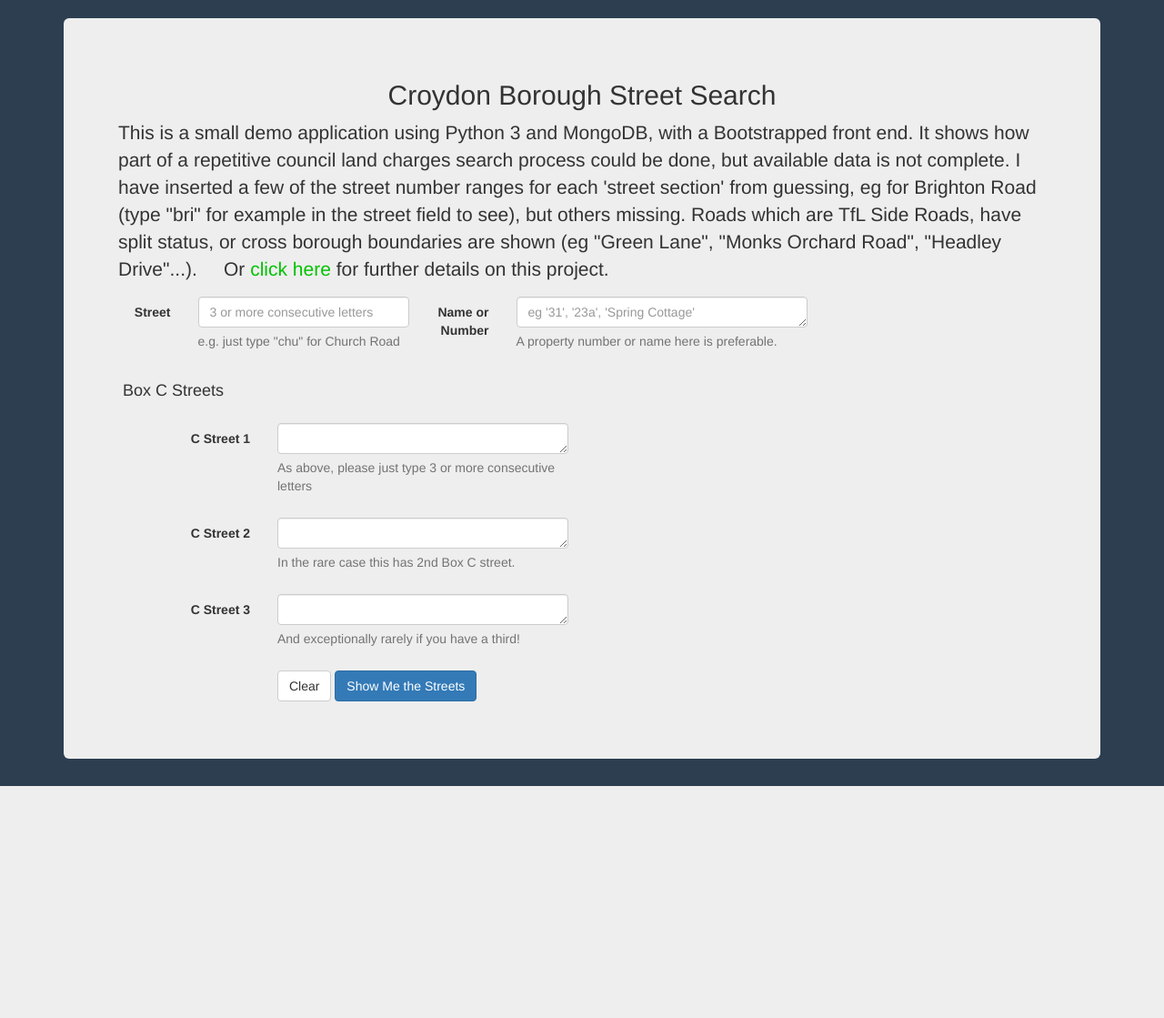
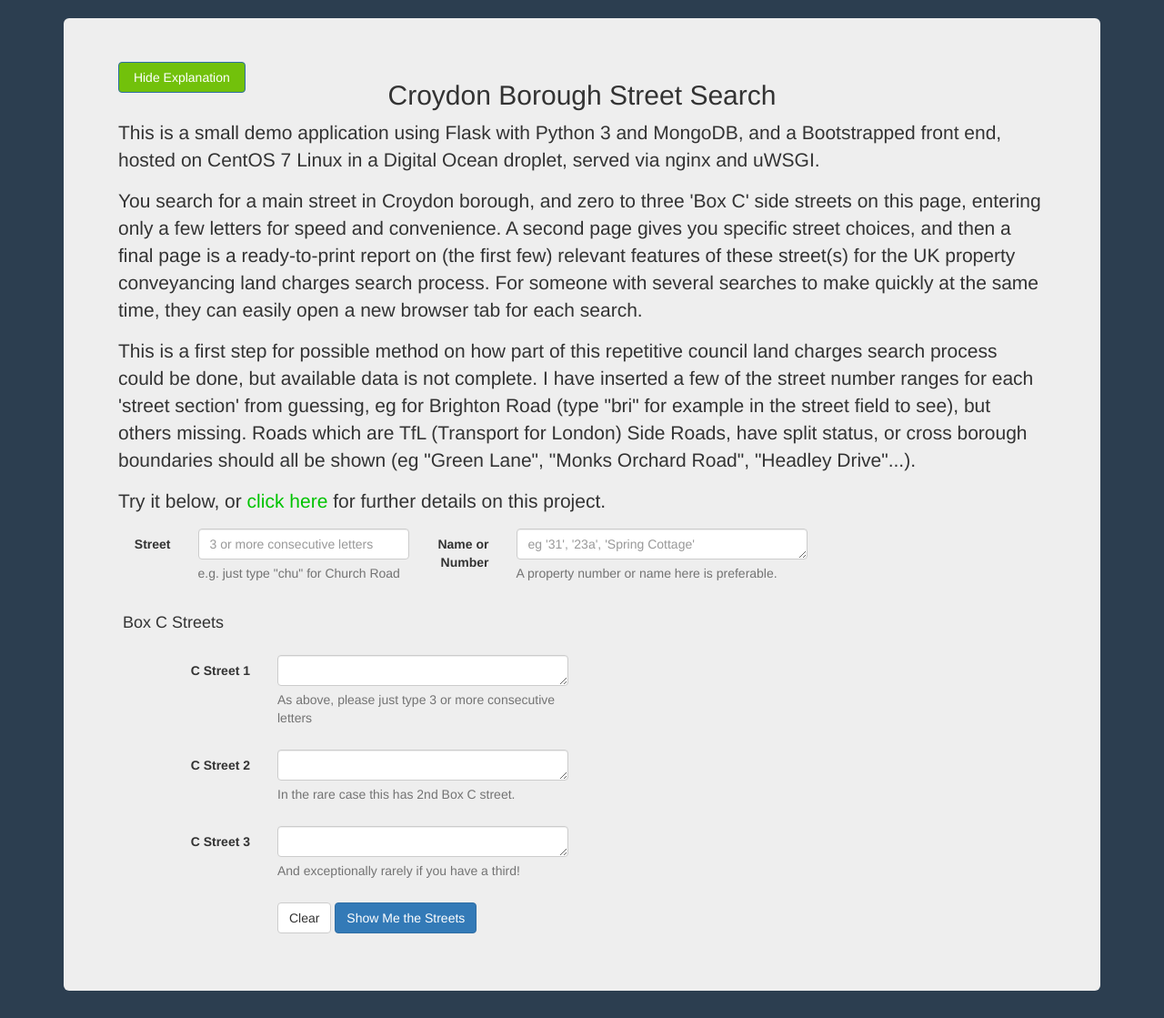
Before and after one commit to LondonWillGeorge/Croydon-Street-Search, a Flask app: page / in a window 1280 px wide. Shown: the part 52-1171 px from the top of the page at 91% size. Before the commit the page ends 916 px from the top, so only its background shows below. Run offline with Flask 2, Linux system fonts and the light colour scheme; some libraries are stand-ins or nearby versions.

Commit message:
Hide explanation button home page, edit home and about pages. Hacker rank solution page not working yet, application map also loaded

```diff
--- a/Source/templates/base.jinja2
+++ b/Source/templates/base.jinja2
@@ -11,7 +11,7 @@
     {% include 'html_dependencies.jinja2' %}
 
 </head>
-<body style="background-color: #2c3e50">
+<body style="background-color: #2c3e50" onload="showExpl()">
 <!-- navbar selected was #F89406 from http://www.flatuicolorpicker.com/category/orange then #8BC34A green 00c300 -->
 
 <nav class="navbar navbar-inverse hidden-print hidden-print"  style="background-color:#1a9e02">
--- a/Source/templates/home.jinja2
+++ b/Source/templates/home.jinja2
@@ -12,19 +12,57 @@
   </div>
 </nav>
 
+<script>
+
+function showExpl(){
+        document.getElementById('Explanation').style.display = "block";
+        document.getElementById('showbut').style.display = "none";
+        document.getElementById('hidebut').style.display = "block";
+}
+
+function toggleExpl(){
+        if(document.getElementById('Explanation').style.display=='block'){
+            document.getElementById('Explanation').style.display = "none";
+            document.getElementById('showbut').style.display = "block";
+            document.getElementById('hidebut').style.display = "none";
+        }
+        else if(document.getElementById('Explanation').style.display=='none'){
+            document.getElementById('Explanation').style.display = "block";
+            document.getElementById('showbut').style.display = "none";
+            document.getElementById('hidebut').style.display = "block";
+        }
+}
+
+</script>
+
 <div class="content container">
 
 
     <div class="jumbotron">
-        <h2 style="text-align:center">Croydon Borough Street Search</h2>
-        <p>This is a small demo application using Python 3 and MongoDB, with a Bootstrapped front end.
-        It shows how part of a repetitive council land charges search process could be done,
-        but available data is not complete. I have inserted a few of the street number ranges for each
+
+        <div id="topline" class="row">
+            <div class="col-lg-3">
+        <button class="btn btn-primary" onclick="toggleExpl()" id="hidebut" style="background-color:#72c10b">&nbsp;Hide Explanation&nbsp;</button>
+        <button class="btn btn-primary" onclick="toggleExpl()" id="showbut" style="background-color:#72c10b">Show Explanation</button>
+            </div>
+            <div class="col-lg-6">
+            <h2 style="text-align:center">Croydon Borough Street Search</h2>
+            </div>
+        </div>
+        <p>This is a small demo application using Flask with Python 3 and MongoDB, and a Bootstrapped front end,
+            hosted on CentOS 7 Linux in a Digital Ocean droplet, served via nginx and uWSGI.</p>
+        <div id="Explanation">
+        <p>You search for a main street in Croydon borough, and zero to three 'Box C' side streets on this page,
+        entering only a few letters for speed and convenience. A second page gives you specific street choices, and
+        then a final page is a ready-to-print report on (the first few) relevant features of these street(s) for the
+        UK property conveyancing land charges search process. For someone with several searches to make quickly at the
+            same time, they can easily open a new browser tab for each search.</p>
+        <p>This is a first step for possible method on how part of this repetitive council land charges search process
+        could be done, but available data is not complete. I have inserted a few of the street number ranges for each
         'street section' from guessing, eg for Brighton Road (type "bri" for example in the street field to see),
-        but others missing. Roads which are TfL Side Roads, have split status, or cross borough boundaries
-        are shown (eg "Green Lane", "Monks Orchard Road", "Headley Drive"...).
-        &nbsp;&nbsp;&nbsp;
-        Or <a href="/about.jinja2" style="color:#00C300">click here</a> for further details on this project.
+        but others missing. Roads which are TfL (Transport for London) Side Roads, have split status, or cross borough boundaries
+            should all be shown (eg "Green Lane", "Monks Orchard Road", "Headley Drive"...).</p></div>
+        <p>Try it below, or <a href="/about.jinja2" style="color:#00C300">click here</a> for further details on this project.
         </p>
 
 <!-- how to get list_id to generate UUID4 here? way to call Python method in the action? -->
```
Also changed, not shown: Source/models/streets/street.py (added, +34 -0 lines), Source/templates/Hacker_Solution.jinja2 (added, +31 -0 lines), Source/templates/about.jinja2 (+19 -10 lines), uwsgi.ini (+42 -3 lines), Source/models/streets/__init__.py (added), 1 other file.
